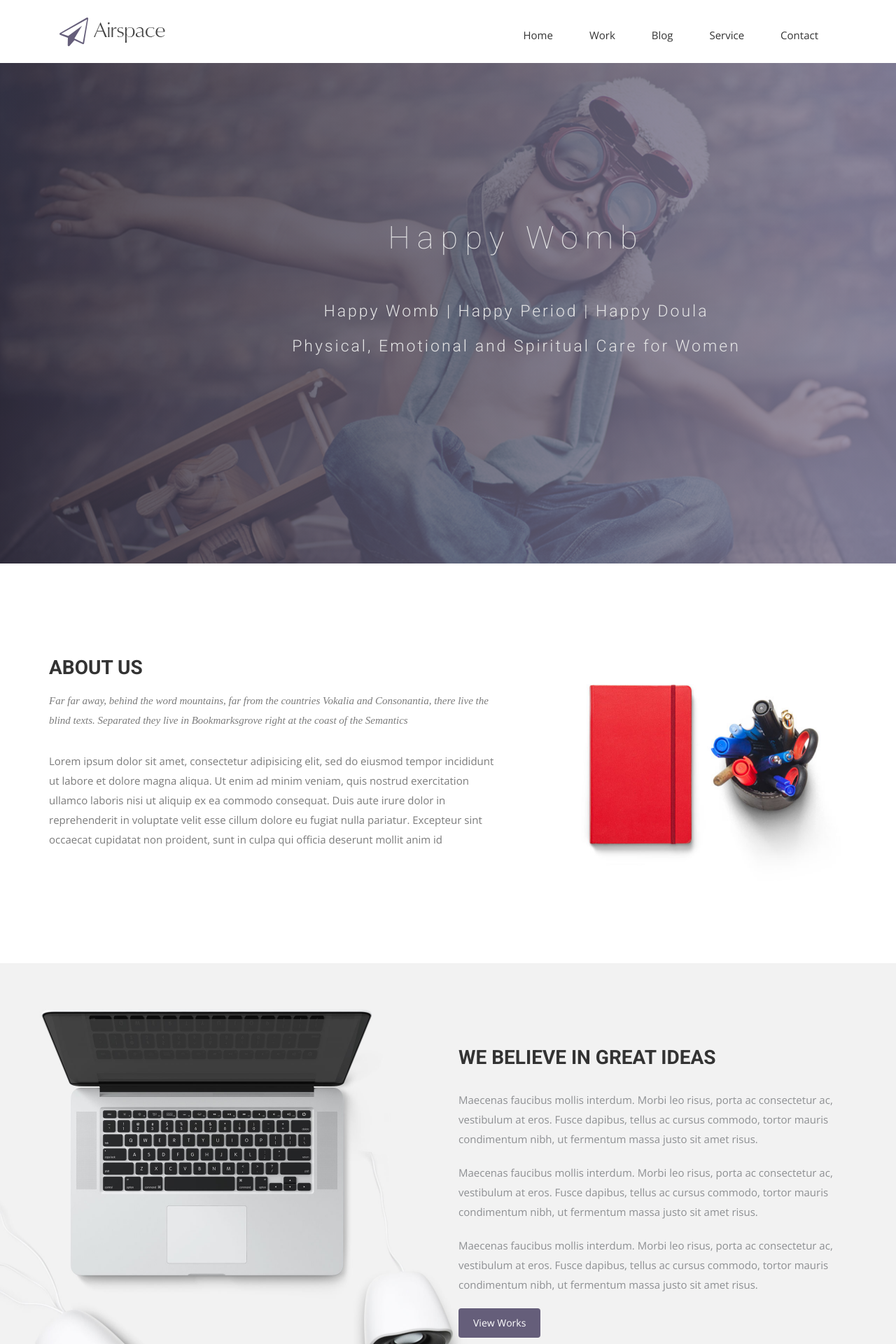
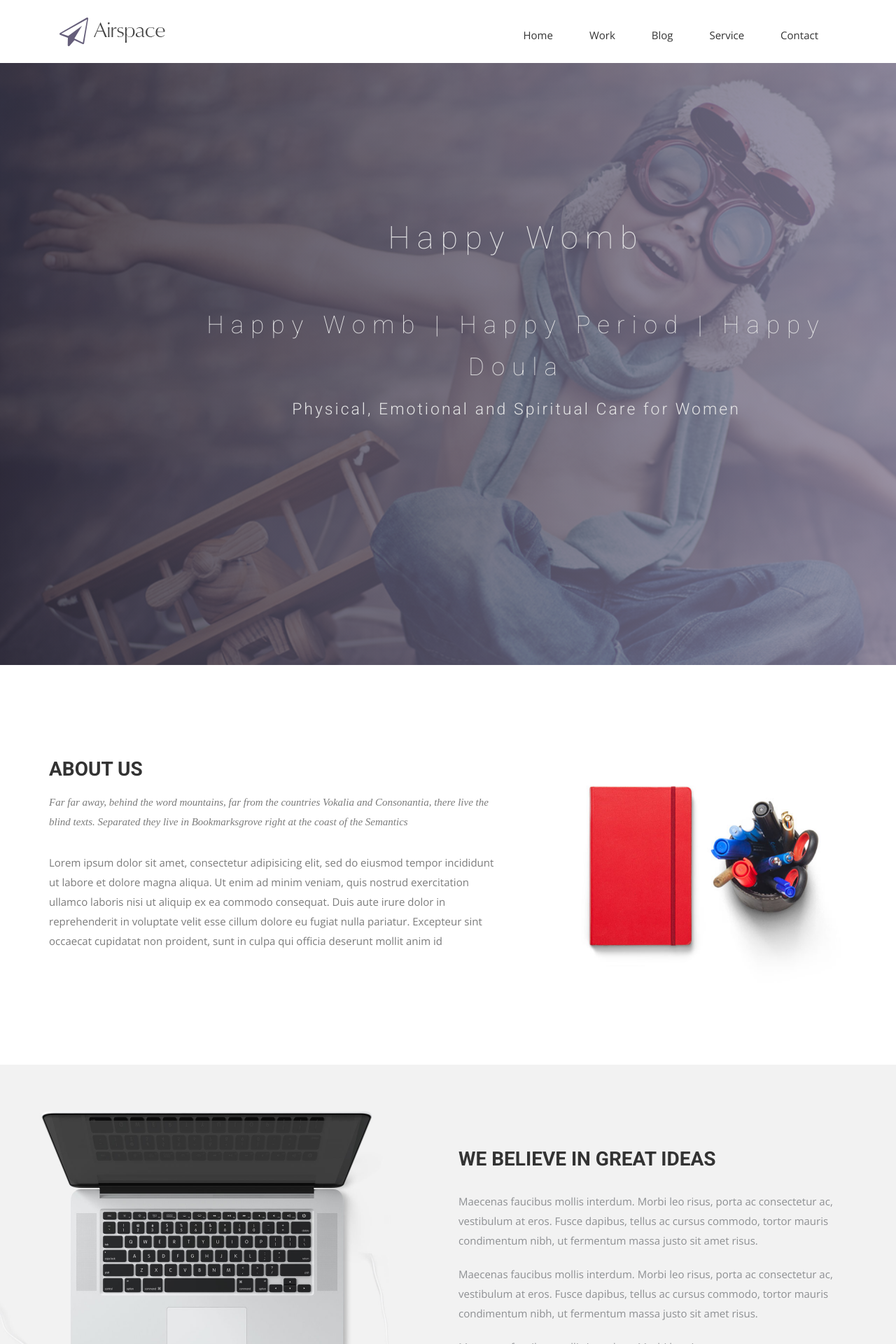
Before and after one commit to rachel-miller/rachel-miller.github.io, a Jekyll site: the page built from index.html, in a window 1280 px wide. Shown: the top 1920 px of the page at 70% size. Built offline with Jekyll 4.4.1, drawn with Linux system fonts in a browser that asks for light colours; nearby versions of some CDN libraries; some web fonts are replaced.

Commit message:
Changed div class for secondary header

```diff
--- a/index.html
+++ b/index.html
@@ -11,7 +11,7 @@
       <div class="col-md-10 col-md-offset-2">
         <div class="block">
           <h1 class="animated fadeInUp">Happy Womb</h1>
-          <p class="animated fadeInUp">Happy Womb | Happy Period | Happy Doula</p>
+          <h2 class="animated fadeInUp">Happy Womb | Happy Period | Happy Doula</p>
           <p class="animated fadeInUp">Physical, Emotional and Spiritual Care for Women</p>
         </div>
       </div>
```
